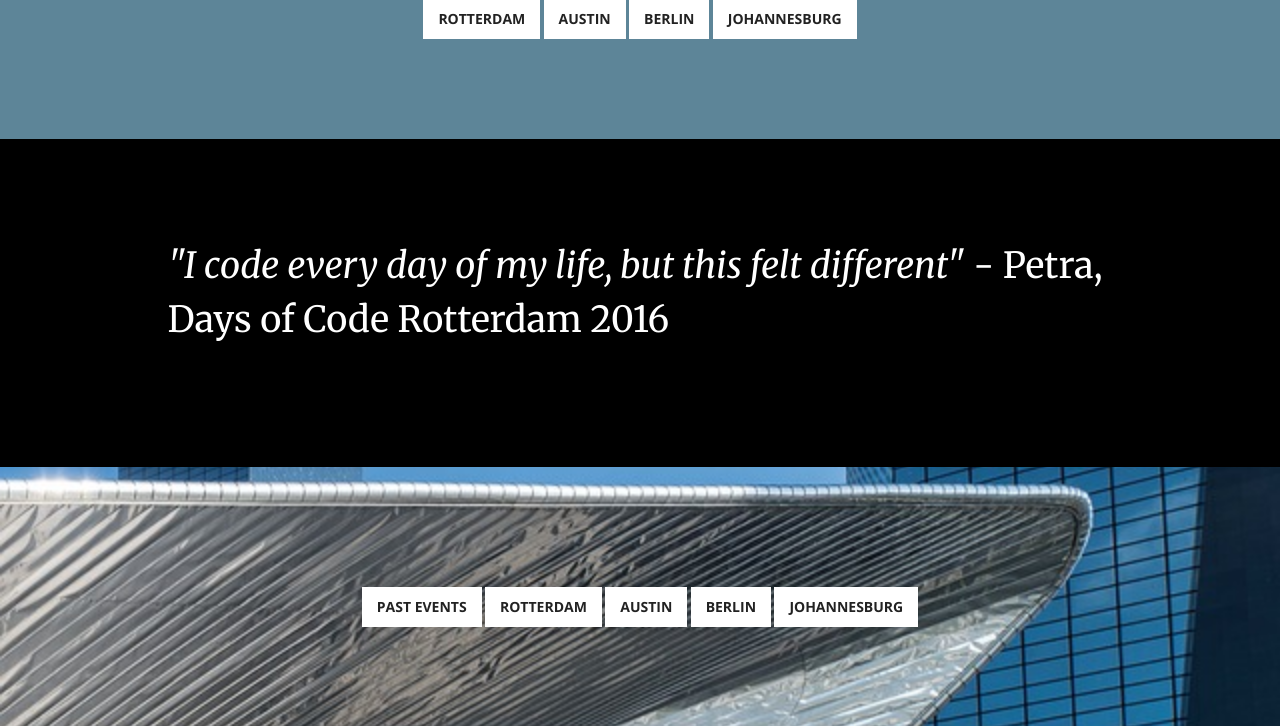
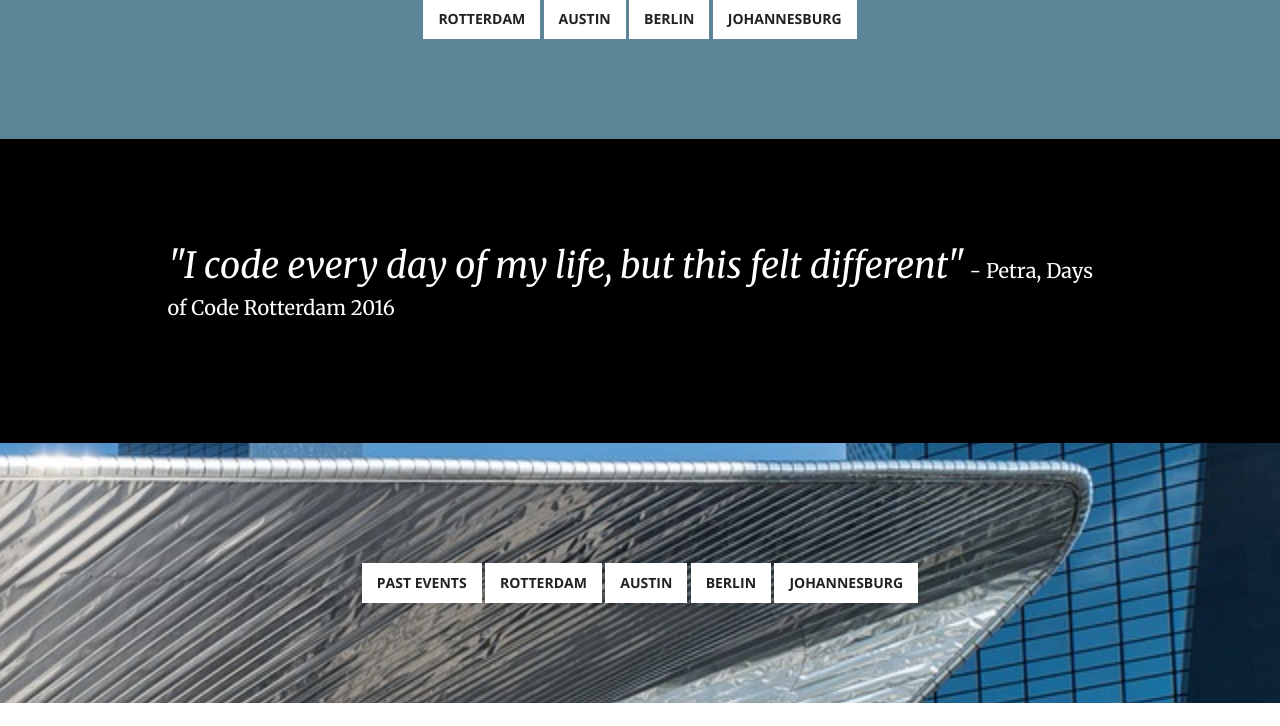
Before and after one commit to abbeywaldron/daysofcode, a PHP site: page /main.html in a window 1280 px wide. Shown: the part 2348-3074 px from the top of the page. Run offline with PHP 8.4, Linux system fonts and the light colour scheme.

Commit message:
style quotes

```diff
--- a/css/creative.css
+++ b/css/creative.css
@@ -30,8 +30,12 @@ body {
 
 }
 
+.quote p i {
+       font-size: 36px;
+}
+
 .quote p {
-       font-size: 36px;
+       font-size: 20px;
 }
 
 
```
